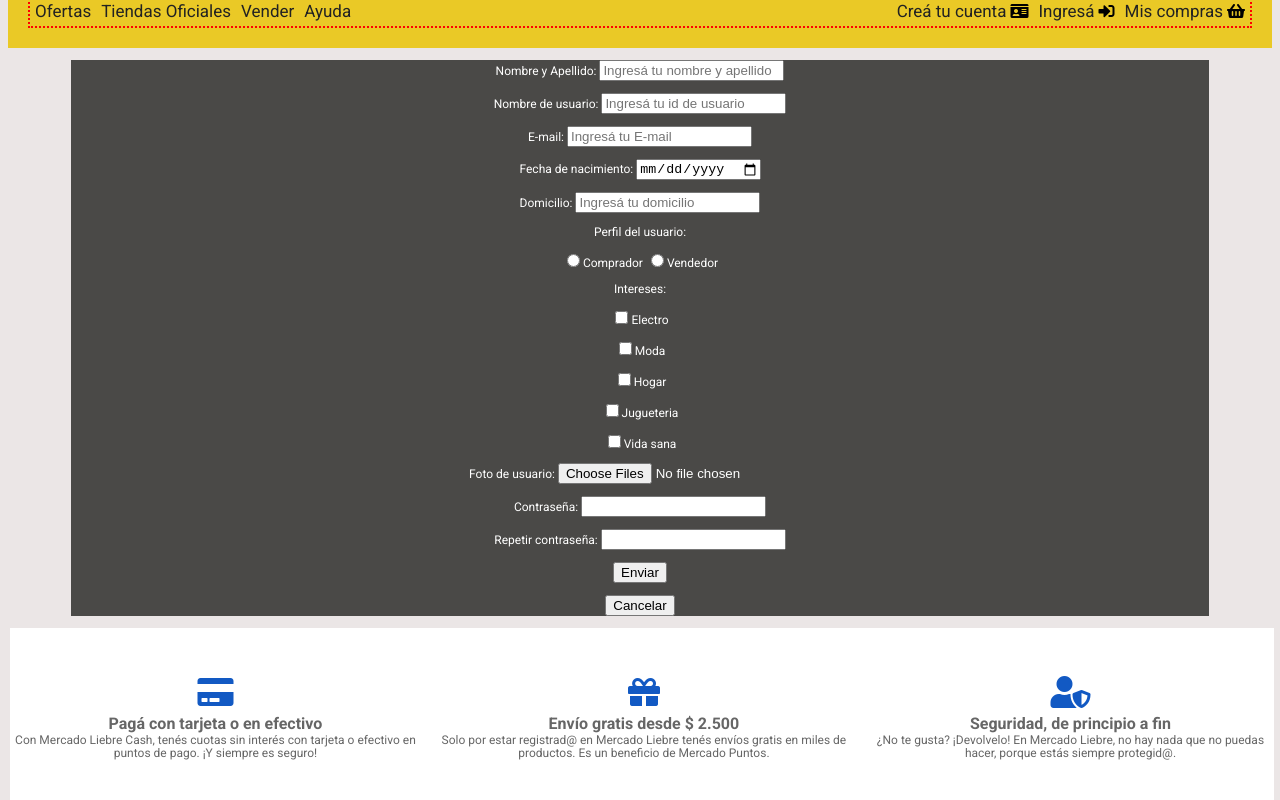
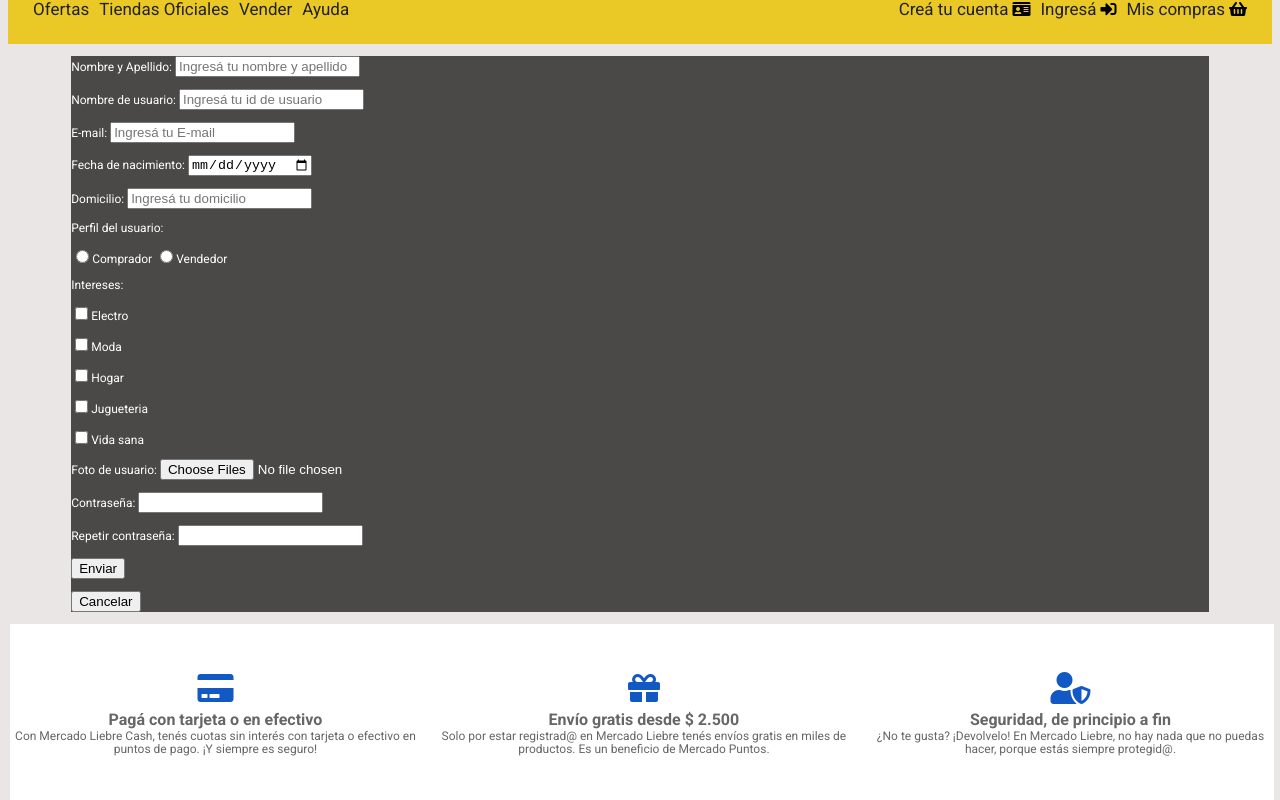
Before and after one commit to cesarp28/mercado-liebre, a website: page views/register.html in a window 1280 px wide. Shown: the part 130-930 px from the top of the page. Drawn offline with Linux system fonts and the light colour scheme; files that its build step writes are made by us from their sources.

Commit message:
first commit

```diff
--- a/public/css/style.css
+++ b/public/css/style.css
@@ -234,11 +234,16 @@ section{
   border-color: #df2023;
 }
 form{
-  text-align: center;
+  text-align: left;
   background-color: rgb(74, 73, 71);
   color: white;
-  font-size: 24px;
+  padding: 0;
+  margin: 0;
+  display: block;
+    justify-content: flex-start;
+
 }
+
 
 
 
@@ -299,7 +304,7 @@ form{
 }
 
   .menu-inicio{
-    border: dotted 2px red;
+
     display: flex;
     justify-content: space-between;
   }
--- a/views/register.html
+++ b/views/register.html
@@ -69,10 +69,11 @@ rel="stylesheet" />
         </nav>
     </header>
     <main>
+        <div>
         <form action="/">
         <p>
             <label>Nombre y Apellido:</label>
-            <input type="text" name="nombre" placeholder="Ingresá tu nombre y apellido">
+            <input type="text" name="nombre" placeholder="Ingresá tu nombre y apellido" required>
         </p>
         <p>
             <label>Nombre de usuario:</label>
@@ -134,6 +135,7 @@ rel="stylesheet" />
             <button class="buttonclean" type="reset">Cancelar</button>
         </p>
         </form>
+    </div>
 
     </main>
     <footer>
```
